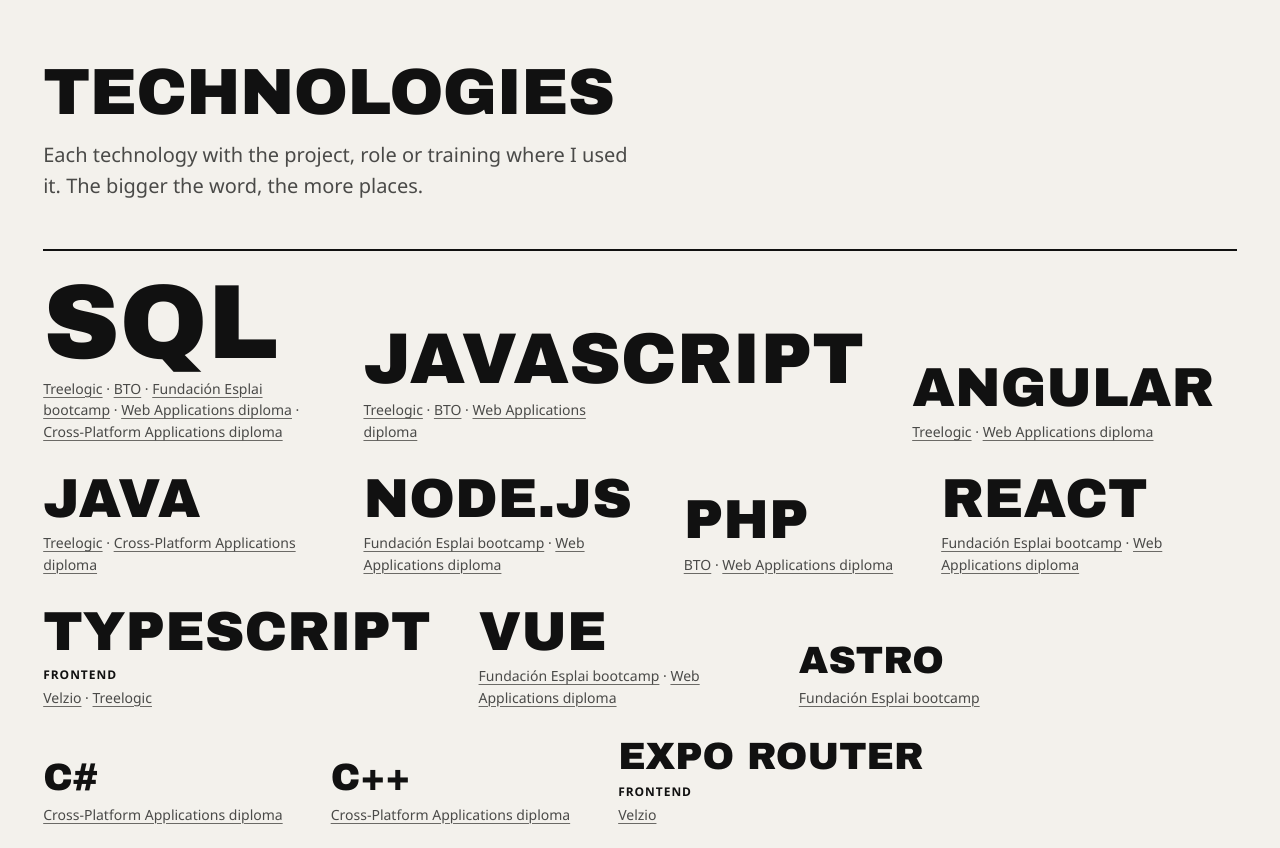
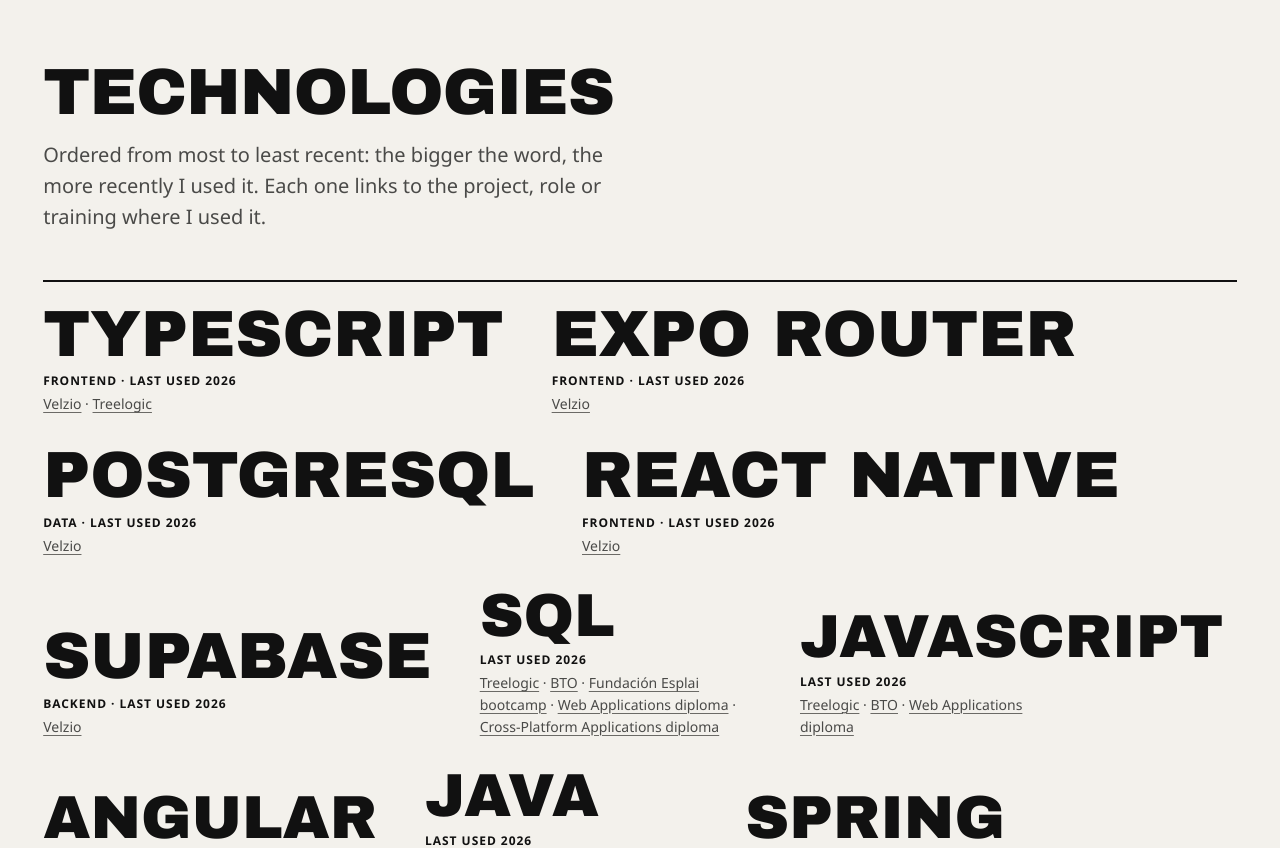
Before and after one commit to ArnauOrts/arnau-orts-portfolio, a React (Vite) app: page / in a window 1280 px wide. Shown: the part 2080-2928 px from the top of the page. Built offline with nearby package versions, Linux system fonts and the light colour scheme; a web font is replaced by a local one.

Commit message:
Ordenar y dimensionar las tecnologías por su uso más reciente

```diff
--- a/src/components/TechSpecimen.tsx
+++ b/src/components/TechSpecimen.tsx
@@ -2,10 +2,11 @@
 import { useLocale } from '../i18n/useLocale.ts'
 import './TechSpecimen.css'
 
-/** Technologies as a type specimen: each word is sized by how many places prove it, and links to them. */
+/** Technologies as a type specimen: the more recently used, the bigger; each word links to where it was used. */
 export function TechSpecimen() {
   const { locale, t } = useLocale()
-  const most = Math.max(1, ...techIndex.map((use) => use.sources.length))
+  const newest = Math.max(...techIndex.map((use) => use.lastUsed))
+  const oldest = Math.min(...techIndex.map((use) => use.lastUsed))
 
   return (
     <section className="specimen page" id="stack" aria-labelledby="stack-title">
@@ -18,22 +19,22 @@
 
       <ul className="specimen__list">
         {techIndex.map((use) => {
-          const weight = most > 1 ? (use.sources.length - 1) / (most - 1) : 1
+          const weight = newest > oldest ? (use.lastUsed - oldest) / (newest - oldest) : 1
           return (
             <li key={use.tech} className="specimen__item">
               <span
                 className="specimen__word"
                 style={{
-                  fontSize: `calc(min(var(--text-3xl), 9vw) * ${(0.36 + 0.64 * weight).toFixed(2)})`,
-                  fontVariationSettings: `'wdth' ${Math.round(90 + 30 * weight)}, 'wght' ${Math.round(500 + 350 * weight)}`,
+                  fontSize: `calc(min(var(--text-2xl), 6vw) * ${(0.42 + 0.58 * weight).toFixed(2)})`,
+                  fontVariationSettings: `'wdth' ${Math.round(90 + 20 * weight)}, 'wght' ${Math.round(500 + 350 * weight)}`,
                 }}
               >
                 {use.tech}
               </span>
               <span className="specimen__meta">
-                {use.layers.length > 0 && (
-                  <span className="label">{use.layers.map((layer) => t.layers[layer]).join(' · ')}</span>
-                )}
+                <span className="label">
+                  {[...use.layers.map((layer) => t.layers[layer]), `${t.stack.lastUsed} ${use.lastYear}`].join(' · ')}
+                </span>
                 <span className="specimen__proof">
                   <span className="visually-hidden">{t.stack.usedIn} </span>
                   {use.sources.map((source, i) => (
--- a/src/content/derive.ts
+++ b/src/content/derive.ts
@@ -7,23 +7,36 @@
   key: string
   name: Localized
   href: string
+  /** When this place ended, as a month index (year * 12 + month - 1). */
+  ended: number
 }
 
 export interface TechUse {
   tech: string
   /** Project layers where it is used, in stack order (empty when only jobs or education prove it). */
   layers: LayerId[]
-  /** Distinct places that prove it, in page order. */
+  /** Distinct places that prove it, most recent first. */
   sources: TechSource[]
+  /** Most recent use, as a month index; drives order and size. */
+  lastUsed: number
+  /** Year of the most recent use, for display. */
+  lastYear: string
 }
 
 const same = (text: string): Localized => ({ es: text, en: text })
+
+/** 'MM/YYYY' to a month index; a bare 'YYYY' counts as mid-year. */
+function monthIndex(date: string) {
+  const [month, year] = date.includes('/') ? date.split('/').map(Number) : [6, Number(date)]
+  return year * 12 + month - 1
+}
 
 /**
  * Every technology shown on the site, once, with the places that prove it.
  * Skills are never listed by hand: a word appears only if a project, a job or
  * a programme on this page used it. A project and the job that built it
- * (same name) count as one place. Sorted by number of places, then by name.
+ * (same name) count as one place. Sorted by most recent use, then by number
+ * of places, then by name.
  */
 export const techIndex: TechUse[] = (() => {
   const uses = new Map<string, { layers: Set<LayerId>; sources: Map<string, TechSource> }>()
@@ -31,30 +44,41 @@
   function add(tech: string, source: TechSource, layer?: LayerId) {
     const use = uses.get(tech) ?? { layers: new Set<LayerId>(), sources: new Map<string, TechSource>() }
     if (layer) use.layers.add(layer)
-    if (!use.sources.has(source.key)) use.sources.set(source.key, source)
+    const known = use.sources.get(source.key)
+    if (!known) use.sources.set(source.key, source)
+    else if (source.ended > known.ended) known.ended = source.ended
     uses.set(tech, use)
   }
 
   for (const project of projects) {
-    const source = { key: project.name.en, name: project.name, href: `#project-${project.slug}` }
+    // A project built in a job ends when that job ends; otherwise its year stands in.
+    const job = experience.find((entry) => entry.company === project.name.en)
+    const ended = job?.end ? monthIndex(job.end) : monthIndex(project.year)
+    const source = { key: project.name.en, name: project.name, href: `#project-${project.slug}`, ended }
     for (const layer of LAYER_IDS) {
-      for (const tech of project.layers[layer].stack) add(tech, source, layer)
+      for (const tech of project.layers[layer].stack) add(tech, { ...source }, layer)
     }
   }
   for (const job of experience) {
-    const source = { key: job.company, name: same(job.company), href: `#job-${job.slug}` }
-    for (const tech of job.stack) add(tech, source)
+    // A current job counts as used this month.
+    const now = new Date()
+    const ended = job.end ? monthIndex(job.end) : now.getFullYear() * 12 + now.getMonth()
+    for (const tech of job.stack) {
+      add(tech, { key: job.company, name: same(job.company), href: `#job-${job.slug}`, ended })
+    }
   }
   for (const programme of education) {
-    const source = { key: programme.slug, name: programme.short, href: `#study-${programme.slug}` }
-    for (const tech of programme.stack) add(tech, source)
+    for (const tech of programme.stack) {
+      add(tech, { key: programme.slug, name: programme.short, href: `#study-${programme.slug}`, ended: monthIndex(programme.end) })
+    }
   }
 
   return [...uses]
-    .map(([tech, use]) => ({
-      tech,
-      layers: LAYER_IDS.filter((layer) => use.layers.has(layer)),
-      sources: [...use.sources.values()],
-    }))
-    .sort((a, b) => b.sources.length - a.sources.length || a.tech.localeCompare(b.tech))
+    .map(([tech, use]) => {
+      const sources = [...use.sources.values()].sort((a, b) => b.ended - a.ended)
+      const lastUsed = sources[0].ended
+      const lastYear = String(Math.floor(lastUsed / 12))
+      return { tech, layers: LAYER_IDS.filter((layer) => use.layers.has(layer)), sources, lastUsed, lastYear }
+    })
+    .sort((a, b) => b.lastUsed - a.lastUsed || b.sources.length - a.sources.length || a.tech.localeCompare(b.tech))
 })()
--- a/src/content/ui.ts
+++ b/src/content/ui.ts
@@ -26,7 +26,7 @@
     newTab: string
   }
   work: { title: string }
-  stack: { title: string; lead: string; usedIn: string }
+  stack: { title: string; lead: string; usedIn: string; lastUsed: string }
   experience: { title: string; present: string; education: string; languages: string }
   contact: {
     title: string
@@ -84,8 +84,9 @@
     work: { title: 'Proyectos' },
     stack: {
       title: 'Tecnologías',
-      lead: 'Cada tecnología, con el proyecto, el puesto o la formación donde la he usado. Cuanto más grande, en más sitios.',
+      lead: 'Ordenadas de la más reciente a la más antigua: cuanto más grande, más reciente su uso. Cada una enlaza al proyecto, el puesto o la formación donde la he usado.',
       usedIn: 'Usado en',
+      lastUsed: 'Último uso',
     },
     experience: { title: 'Trayectoria', present: 'Actualidad', education: 'Formación', languages: 'Idiomas' },
     contact: {
@@ -142,8 +143,9 @@
     work: { title: 'Projects' },
     stack: {
       title: 'Technologies',
-      lead: 'Each technology with the project, role or training where I used it. The bigger the word, the more places.',
+      lead: 'Ordered from most to least recent: the bigger the word, the more recently I used it. Each one links to the project, role or training where I used it.',
       usedIn: 'Used in',
+      lastUsed: 'Last used',
     },
     experience: { title: 'Experience', present: 'Present', education: 'Education', languages: 'Languages' },
     contact: {
```
Also changed, not shown: 1 other file (tests, documents, lock files or other folders).
